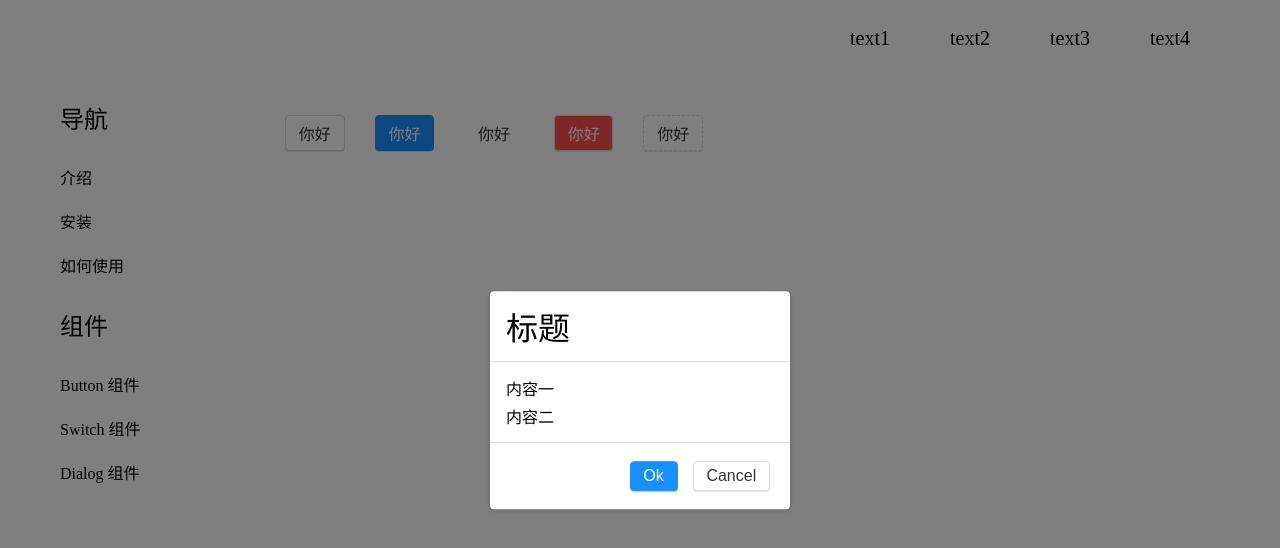
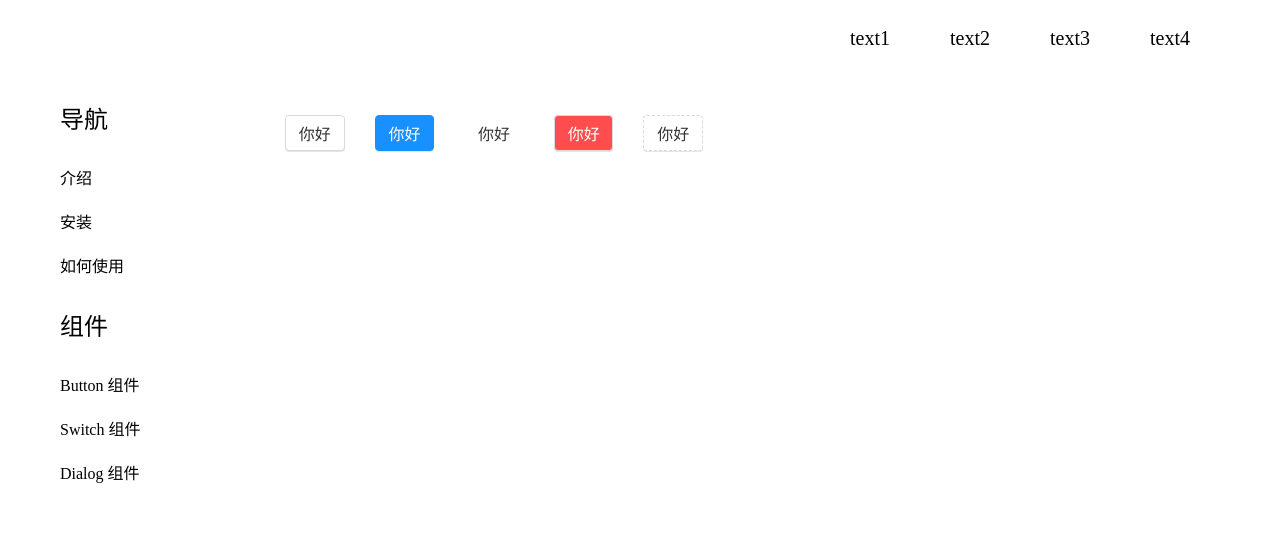
Before and after one commit to qianyuzzf/vue3-wheel-ui-1, a Vue app: page /#/doc/dialog in a window 1280 px wide. Shown: the top 548 px of the page. Built offline with nearby package versions, Linux system fonts and the light colour scheme.

Commit message:
完成Dialog.vue组件

```diff
--- a/src/components/dialogs/Dialog.vue
+++ b/src/components/dialogs/Dialog.vue
@@ -2,7 +2,7 @@
   <div class="button-wheel-1">
     <Button1_1 @click="xxx"/>
   </div>
-  <div class="dialog-wheel-overlay">
+  <div class="dialog-wheel-overlay" v-if="visible" @click="onClickOverlay">
     <div class="dialog-wheel-wrapper">
       <div class="dialog-wheel-1">
         <div class="dialog-wheel-header">
@@ -14,8 +14,8 @@
         </div>
         <div class="dialog-wheel-footer">
           <div class="button-wheel-1">
-            <Button1_2 :choose="0" button-name="Cancel"/>
-            <Button1_2 :choose="1" button-name="Ok"/>
+            <Button1_2 :choose="3" button-name="Cancel" @click="cancel"/>
+            <Button1_2 :choose="1" button-name="Ok" @click="ok"/>
           </div>
         </div>
       </div>
@@ -26,6 +26,7 @@
 <script lang="ts">
 import Button1_1 from "../buttons/Button1_1.vue";
 import Button1_2 from "../buttons/Button1_2.vue";
+import {ref} from "vue";
 
 export default {
   components: {
@@ -33,10 +34,23 @@ export default {
     Button1_1,
   },
   setup() {
+    const visible = ref(false);
+    const close = () => {
+      visible.value = false;
+    };
     const xxx = () => {
-      console.log(1);
+      visible.value = !visible.value;
     };
-    return {xxx};
+    const ok = () => {
+      close();
+    };
+    const cancel = () => {
+      close();
+    };
+    const onClickOverlay = () => {
+      close();
+    };
+    return {xxx, visible, ok, cancel, onClickOverlay};
   }
 };
 </script>
@@ -78,6 +92,7 @@ export default {
 
         > p {
           padding: 2px 0;
+          font-size: 1.1em;
         }
       }
 
```
